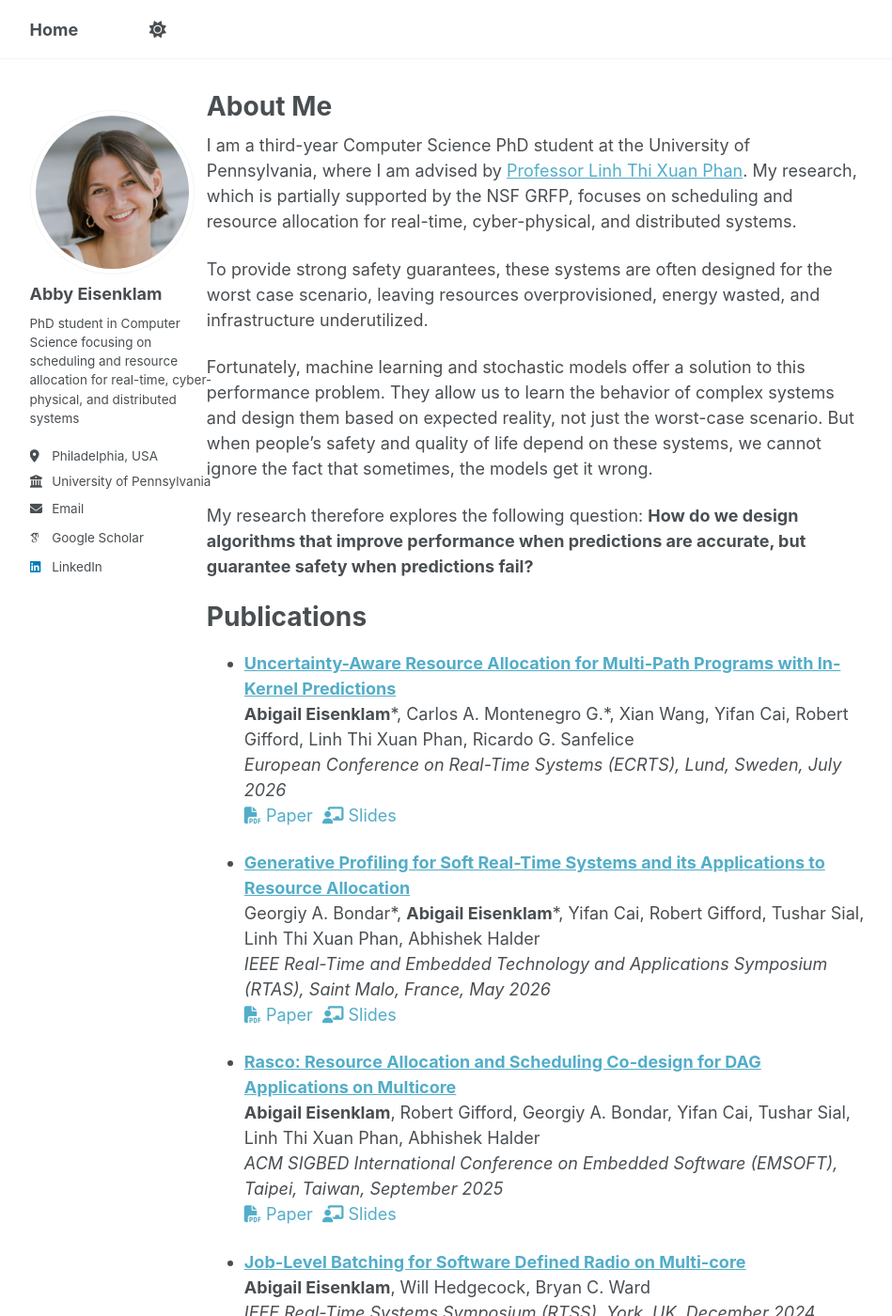
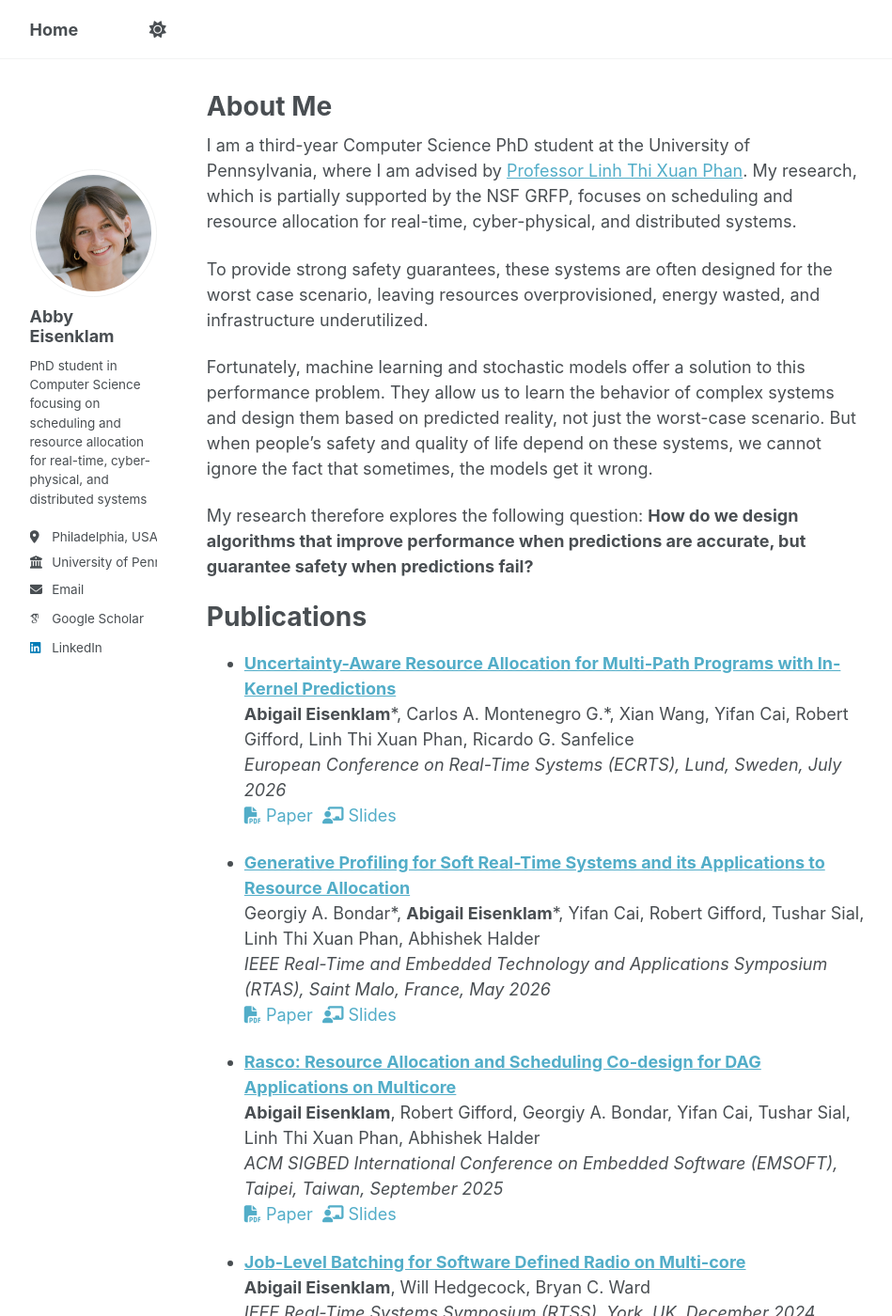
Before and after one commit to abbyeisenklam/abbyeisenklam.github.io, a Jekyll site: the page built from _pages/about.md, in a window 1280 px wide and 1400 px high. Shown: the whole window at 94% size, without its empty margins (164-1113 px from the left). Built offline with Jekyll 4.4.1, drawn with Linux system fonts in a browser that asks for light colours; some web fonts are replaced; a script that is not in the unit is left out.

Commit message:
fix sidebar

```diff
--- a/_pages/about.md
+++ b/_pages/about.md
@@ -11,7 +11,7 @@ I am a third-year Computer Science PhD student at the University of Pennsylvania
 
 To provide strong safety guarantees, these systems are often designed for the worst case scenario, leaving resources overprovisioned, energy wasted, and infrastructure underutilized.
 
-Fortunately, machine learning and stochastic models offer a solution to this performance problem. They allow us to learn the behavior of complex systems and design them based on expected reality, not just the worst-case scenario. But when people's safety and quality of life depend on these systems, we cannot ignore the fact that sometimes, the models get it wrong.
+Fortunately, machine learning and stochastic models offer a solution to this performance problem. They allow us to learn the behavior of complex systems and design them based on predicted reality, not just the worst-case scenario. But when people's safety and quality of life depend on these systems, we cannot ignore the fact that sometimes, the models get it wrong.
 
 My research therefore explores the following question: **How do we design algorithms that improve performance when predictions are accurate, but guarantee safety when predictions fail?**
 
--- a/_sass/layout/_sidebar.scss
+++ b/_sass/layout/_sidebar.scss
@@ -17,12 +17,15 @@
     margin-top: 1em;
   }
 
-  // use the same em-based breakpoint as the span/float rule below so zooming
-  // can't desync fixed positioning from the content column width
+  // sticky (not fixed) keeps the sidebar in the #main flow, so its percentage
+  // width is relative to the container like .page, not the viewport; fixed
+  // made it wider than its column whenever the viewport exceeded #main
   @include breakpoint($sidebar-screen-min-width) {
-    height: 100vh;
+    position: -webkit-sticky;
+    position: sticky;
+    top: calc(#{$masthead-height} + 2em);
+    max-height: calc(100vh - #{$masthead-height} - 2em);
     overflow-y: auto;               // Add scrollbar if the sidebar is too long
-    position: fixed;
     padding-top: $masthead-height;
   }
 
```
